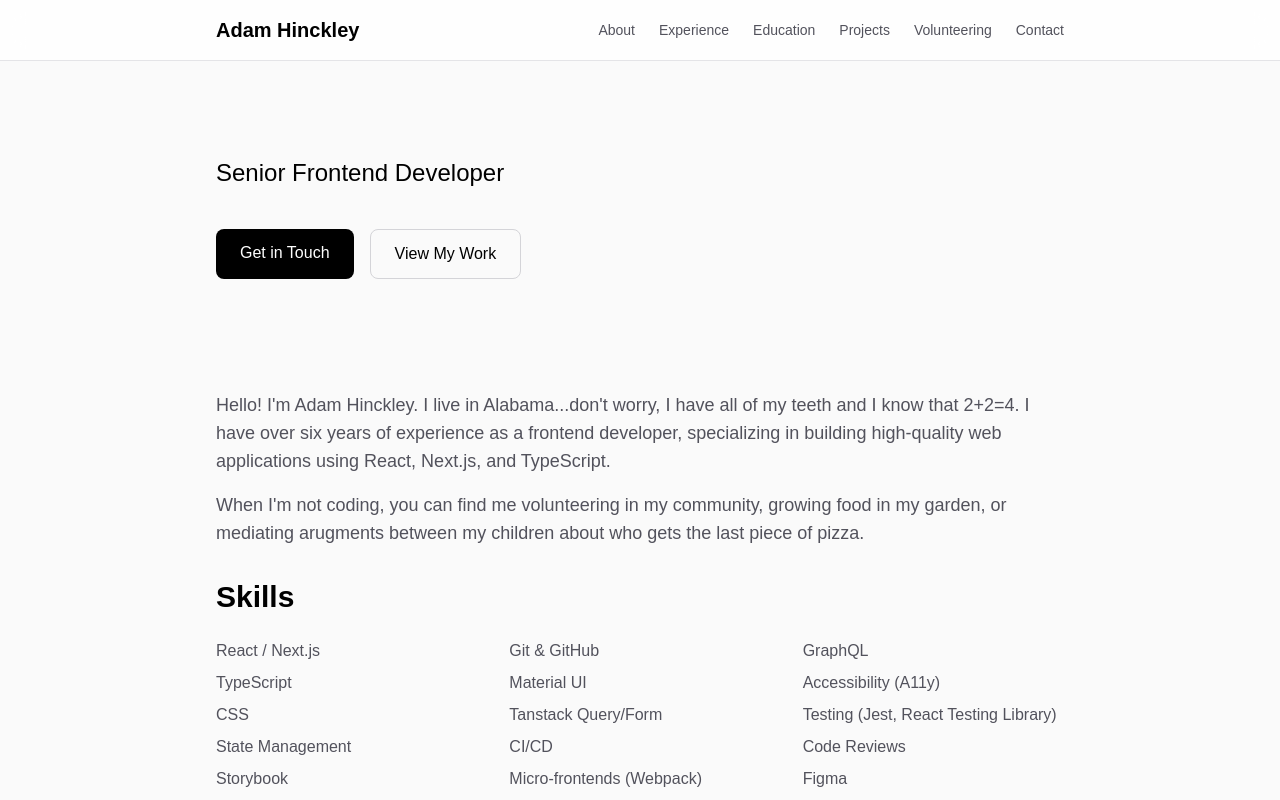
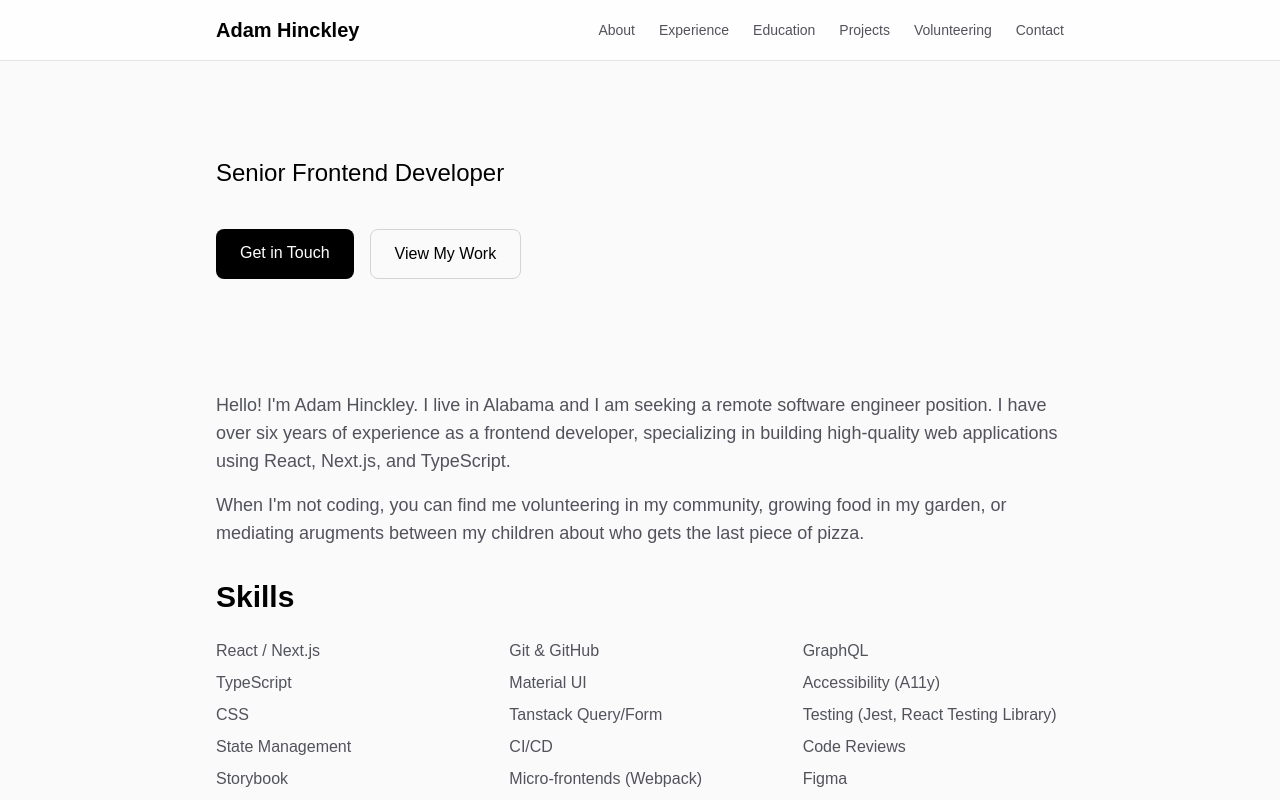
Before and after one commit to adamhinckley/adam-hinckley, a Next.js app: page / in a window 1280 px wide. Shown: the top 800 px of the page. Built offline with nearby package versions, Linux system fonts and the light colour scheme.

Commit message:
Update "about" section

```diff
--- a/app/page.tsx
+++ b/app/page.tsx
@@ -2,6 +2,7 @@
 
 import Link from "next/link";
 import { useState } from "react";
+import Recommendations from "./components/Recommendations";
 
 export default function Home() {
   const [isMenuOpen, setIsMenuOpen] = useState(false);
@@ -164,11 +165,11 @@ export default function Home() {
         <section id="about" className="py-8 md:py-4 flex flex-col gap-6">
           {/* <h2 className="text-3xl font-bold text-black dark:text-white">
             About
-          </h2> */}
+            </h2> */}
           <div className="prose dark:prose-invert max-w-none">
             <p className="text-lg text-zinc-600 dark:text-zinc-400 mb-4">
-              Hello! I'm Adam Hinckley. I live in Alabama...don't worry, I have
-              all of my teeth and I know that 2+2=4. I have over six years of
+              Hello! I'm Adam Hinckley. I live in Alabama and I am seeking a
+              remote software engineer position. I have over six years of
               experience as a frontend developer, specializing in building
               high-quality web applications using React, Next.js, and
               TypeScript.
```
